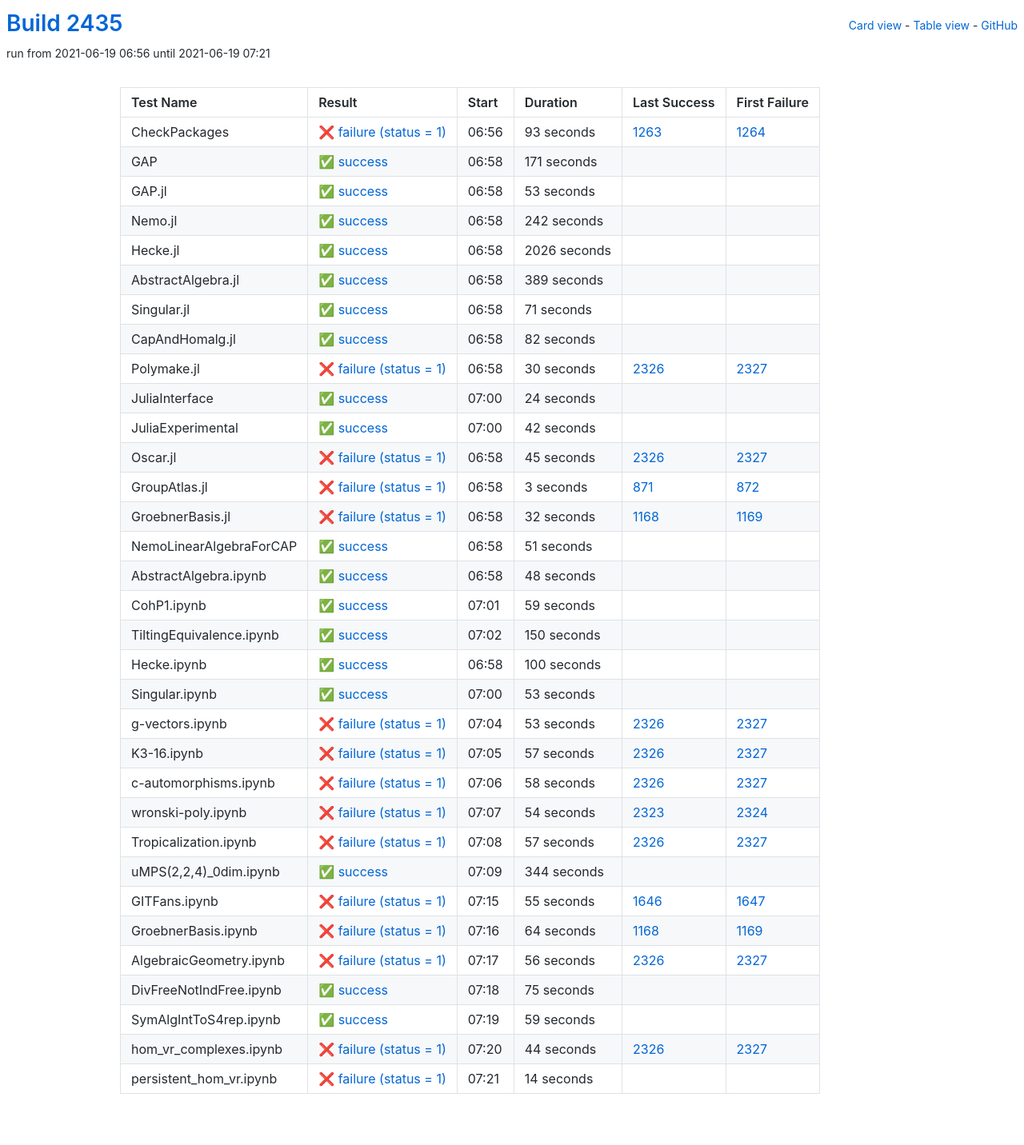
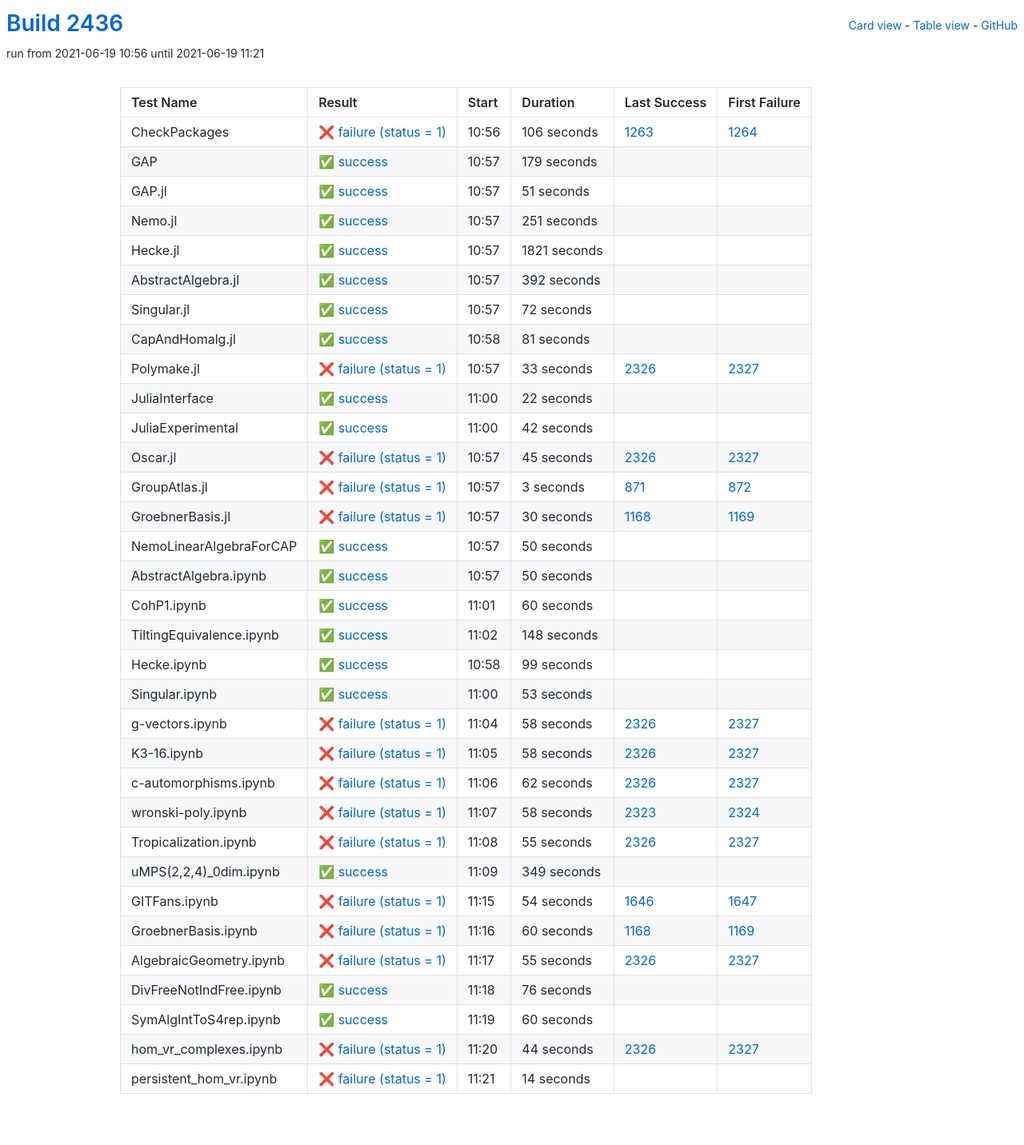
Before and after one commit to oscar-system/oscar-ci-status-stable, a Jekyll site: the page built from table.html, in a window 1280 px wide. Shown: the whole page at 80% size. Built offline with Jekyll 4.4.1, drawn with Linux system fonts in a browser that asks for light colours.

Commit message:
Build #2436

```diff
--- a/_data/ci.yml
+++ b/_data/ci.yml
@@ -1,6 +1,6 @@
 ---
-build: 2435
-build_url: https://oscarci.mathematik.uni-kl.de/job/oscar-stable/2435/
+build: 2436
+build_url: https://oscarci.mathematik.uni-kl.de/job/oscar-stable/2436/
 job: oscar-stable
 organization: oscar-system
 repo: oscar-ci-status-stable
@@ -8,128 +8,128 @@ repourl: https://github.com/oscar-system/oscar-ci-status-stable
 tests:
 - name: CheckPackages
   id: checkpackages
-  log: https://oscarci.mathematik.uni-kl.de/job/oscar-stable/2435/artifact/logs/build-2435/CheckPackages.log
-  start: 2021-06-19 06:56
+  log: https://oscarci.mathematik.uni-kl.de/job/oscar-stable/2436/artifact/logs/build-2436/CheckPackages.log
+  start: 2021-06-19 10:56
   success: false
   exitcode: 1
   status: failure
-  duration: 93
+  duration: 106
   last_success: 1263
   last_success_url: https://oscarci.mathematik.uni-kl.de/job/oscar-stable/1263/
   first_failure: 1264
   first_failure_url: https://oscarci.mathematik.uni-kl.de/job/oscar-stable/1264/
 - name: GAP
   id: gap
-  log: https://oscarci.mathematik.uni-kl.de/job/oscar-stable/2435/artifact/logs/build-2435/GAP.log
-  start: 2021-06-19 06:58
+  log: https://oscarci.mathematik.uni-kl.de/job/oscar-stable/2436/artifact/logs/build-2436/GAP.log
+  start: 2021-06-19 10:57
   success: true
   exitcode: 0
   status: success
-  duration: 171
+  duration: 179
   last_success: false
   last_success_url:
   first_failure: false
   first_failure_url:
 - name: GAP.jl
   id: gap-jl
-  log: https://oscarci.mathematik.uni-kl.de/job/oscar-stable/2435/artifact/logs/build-2435/GAP.jl.log
-  start: 2021-06-19 06:58
+  log: https://oscarci.mathematik.uni-kl.de/job/oscar-stable/2436/artifact/logs/build-2436/GAP.jl.log
+  start: 2021-06-19 10:57
   success: true
   exitcode: 0
   status: success
-  duration: 53
+  duration: 51
   last_success: false
   last_success_url:
   first_failure: false
   first_failure_url:
 - name: Nemo.jl
   id: nemo-jl
-  log: https://oscarci.mathematik.uni-kl.de/job/oscar-stable/2435/artifact/logs/build-2435/Nemo.jl.log
-  start: 2021-06-19 06:58
+  log: https://oscarci.mathematik.uni-kl.de/job/oscar-stable/2436/artifact/logs/build-2436/Nemo.jl.log
+  start: 2021-06-19 10:57
   success: true
   exitcode: 0
   status: success
-  duration: 242
+  duration: 251
   last_success: false
   last_success_url:
   first_failure: false
   first_failure_url:
 - name: Hecke.jl
   id: hecke-jl
-  log: https://oscarci.mathematik.uni-kl.de/job/oscar-stable/2435/artifact/logs/build-2435/Hecke.jl.log
-  start: 2021-06-19 06:58
+  log: https://oscarci.mathematik.uni-kl.de/job/oscar-stable/2436/artifact/logs/build-2436/Hecke.jl.log
+  start: 2021-06-19 10:57
   success: true
   exitcode: 0
   status: success
-  duration: 2026
+  duration: 1821
   last_success: false
   last_success_url:
   first_failure: false
   first_failure_url:
 - name: AbstractAlgebra.jl
   id: abstractalgebra-jl
-  log: https://oscarci.mathematik.uni-kl.de/job/oscar-stable/2435/artifact/logs/build-2435/AbstractAlgebra.jl.log
-  start: 2021-06-19 06:58
+  log: https://oscarci.mathematik.uni-kl.de/job/oscar-stable/2436/artifact/logs/build-2436/AbstractAlgebra.jl.log
+  start: 2021-06-19 10:57
   success: true
   exitcode: 0
   status: success
-  duration: 389
+  duration: 392
   last_success: false
   last_success_url:
   first_failure: false
   first_failure_url:
 - name: Singular.jl
   id: singular-jl
-  log: https://oscarci.mathematik.uni-kl.de/job/oscar-stable/2435/artifact/logs/build-2435/Singular.jl.log
-  start: 2021-06-19 06:58
+  log: https://oscarci.mathematik.uni-kl.de/job/oscar-stable/2436/artifact/logs/build-2436/Singular.jl.log
+  start: 2021-06-19 10:57
   success: true
   exitcode: 0
   status: success
-  duration: 71
+  duration: 72
   last_success: false
   last_success_url:
   first_failure: false
   first_failure_url:
 - name: CapAndHomalg.jl
   id: capandhomalg-jl
-  log: https://oscarci.mathematik.uni-kl.de/job/oscar-stable/2435/artifact/logs/build-2435/CapAndHomalg.jl.log
-  start: 2021-06-19 06:58
+  log: https://oscarci.mathematik.uni-kl.de/job/oscar-stable/2436/artifact/logs/build-2436/CapAndHomalg.jl.log
+  start: 2021-06-19 10:58
   success: true
   exitcode: 0
   status: success
-  duration: 82
+  duration: 81
   last_success: false
   last_success_url:
   first_failure: false
   first_failure_url:
 - name: Polymake.jl
   id: polymake-jl
-  log: https://oscarci.mathematik.uni-kl.de/job/oscar-stable/2435/artifact/logs/build-2435/Polymake.jl.log
-  start: 2021-06-19 06:58
+  log: https://oscarci.mathematik.uni-kl.de/job/oscar-stable/2436/artifact/logs/build-2436/Polymake.jl.log
+  start: 2021-06-19 10:57
   success: false
   exitcode: 1
   status: failure
-  duration: 30
+  duration: 33
   last_success: 2326
   last_success_url: https://oscarci.mathematik.uni-kl.de/job/oscar-stable/2326/
   first_failure: 2327
   first_failure_url: https://oscarci.mathematik.uni-kl.de/job/oscar-stable/2327/
 - name: JuliaInterface
   id: juliainterface
-  log: https://oscarci.mathematik.uni-kl.de/job/oscar-stable/2435/artifact/logs/build-2435/JuliaInterface.log
-  start: 2021-06-19 07:00
+  log: https://oscarci.mathematik.uni-kl.de/job/oscar-stable/2436/artifact/logs/build-2436/JuliaInterface.log
+  start: 2021-06-19 11:00
   success: true
   exitcode: 0
   status: success
-  duration: 24
+  duration: 22
   last_success: false
   last_success_url:
   first_failure: false
   first_failure_url:
 - name: JuliaExperimental
   id: juliaexperimental
-  log: https://oscarci.mathematik.uni-kl.de/job/oscar-stable/2435/artifact/logs/build-2435/JuliaExperimental.log
-  start: 2021-06-19 07:00
+  log: https://oscarci.mathematik.uni-kl.de/job/oscar-stable/2436/artifact/logs/build-2436/JuliaExperimental.log
+  start: 2021-06-19 11:00
   success: true
   exitcode: 0
   status: success
@@ -140,8 +140,8 @@ tests:
   first_failure_url:
 - name: Oscar.jl
   id: oscar-jl
-  log: https://oscarci.mathematik.uni-kl.de/job/oscar-stable/2435/artifact/logs/build-2435/Oscar.jl.log
-  start: 2021-06-19 06:58
+  log: https://oscarci.mathematik.uni-kl.de/job/oscar-stable/2436/artifact/logs/build-2436/Oscar.jl.log
+  start: 2021-06-19 10:57
   success: false
   exitcode: 1
   status: failure
@@ -152,8 +152,8 @@ tests:
   first_failure_url: https://oscarci.mathematik.uni-kl.de/job/oscar-stable/2327/
 - name: GroupAtlas.jl
   id: groupatlas-jl
-  log: https://oscarci.mathematik.uni-kl.de/job/oscar-stable/2435/artifact/logs/build-2435/GroupAtlas.jl.log
-  start: 2021-06-19 06:58
+  log: https://oscarci.mathematik.uni-kl.de/job/oscar-stable/2436/artifact/logs/build-2436/GroupAtlas.jl.log
+  start: 2021-06-19 10:57
   success: false
   exitcode: 1
   status: failure
@@ -164,80 +164,80 @@ tests:
   first_failure_url: https://oscarci.mathematik.uni-kl.de/job/oscar-stable/872/
 - name: GroebnerBasis.jl
   id: groebnerbasis-jl
-  log: https://oscarci.mathematik.uni-kl.de/job/oscar-stable/2435/artifact/logs/build-2435/GroebnerBasis.jl.log
-  start: 2021-06-19 06:58
+  log: https://oscarci.mathematik.uni-kl.de/job/oscar-stable/2436/artifact/logs/build-2436/GroebnerBasis.jl.log
+  start: 2021-06-19 10:57
   success: false
   exitcode: 1
   status: failure
-  duration: 32
+  duration: 30
   last_success: 1168
   last_success_url: https://oscarci.mathematik.uni-kl.de/job/oscar-stable/1168/
   first_failure: 1169
   first_failure_url: https://oscarci.mathematik.uni-kl.de/job/oscar-stable/1169/
 - name: NemoLinearAlgebraForCAP
   id: nemolinearalgebraforcap
-  log: https://oscarci.mathematik.uni-kl.de/job/oscar-stable/2435/artifact/logs/build-2435/NemoLinearAlgebraForCAP.log
-  start: 2021-06-19 06:58
+  log: https://oscarci.mathematik.uni-kl.de/job/oscar-stable/2436/artifact/logs/build-2436/NemoLinearAlgebraForCAP.log
+  start: 2021-06-19 10:57
   success: true
   exitcode: 0
   status: success
-  duration: 51
+  duration: 50
   last_success: false
   last_success_url:
   first_failure: false
   first_failure_url:
 - name: AbstractAlgebra.ipynb
   id: abstractalgebra-ipynb
-  log: https://oscarci.mathematik.uni-kl.de/job/oscar-stable/2435/artifact/logs/build-2435/AbstractAlgebra.ipynb.log
-  start: 2021-06-19 06:58
+  log: https://oscarci.mathematik.uni-kl.de/job/oscar-stable/2436/artifact/logs/build-2436/AbstractAlgebra.ipynb.log
+  start: 2021-06-19 10:57
   success: true
   exitcode: 0
   status: success
-  duration: 48
+  duration: 50
   last_success: false
   last_success_url:
   first_failure: false
   first_failure_url:
 - name: CohP1.ipynb
   id: cohp1-ipynb
-  log: https://oscarci.mathematik.uni-kl.de/job/oscar-stable/2435/artifact/logs/build-2435/CohP1.ipynb.log
-  start: 2021-06-19 07:01
+  log: https://oscarci.mathematik.uni-kl.de/job/oscar-stable/2436/artifact/logs/build-2436/CohP1.ipynb.log
+  start: 2021-06-19 11:01
   success: true
   exitcode: 0
   status: success
-  duration: 59
+  duration: 60
   last_success: false
   last_success_url:
   first_failure: false
   first_failure_url:
 - name: TiltingEquivalence.ipynb
   id: tiltingequivalence-ipynb
-  log: https://oscarci.mathematik.uni-kl.de/job/oscar-stable/2435/artifact/logs/build-2435/TiltingEquivalence.ipynb.log
-  start: 2021-06-19 07:02
+  log: https://oscarci.mathematik.uni-kl.de/job/oscar-stable/2436/artifact/logs/build-2436/TiltingEquivalence.ipynb.log
+  start: 2021-06-19 11:02
   success: true
   exitcode: 0
   status: success
-  duration: 150
+  duration: 148
   last_success: false
   last_success_url:
   first_failure: false
   first_failure_url:
 - name: Hecke.ipynb
   id: hecke-ipynb
-  log: https://oscarci.mathematik.uni-kl.de/job/oscar-stable/2435/artifact/logs/build-2435/Hecke.ipynb.log
-  start: 2021-06-19 06:58
+  log: https://oscarci.mathematik.uni-kl.de/job/oscar-stable/2436/artifact/logs/build-2436/Hecke.ipynb.log
+  start: 2021-06-19 10:58
   success: true
   exitcode: 0
   status: success
-  duration: 100
+  duration: 99
   last_success: false
   last_success_url:
   first_failure: false
   first_failure_url:
 - name: Singular.ipynb
   id: singular-ipynb
-  log: https://oscarci.mathematik.uni-kl.de/job/oscar-stable/2435/artifact/logs/build-2435/Singular.ipynb.log
-  start: 2021-06-19 07:00
+  log: https://oscarci.mathematik.uni-kl.de/job/oscar-stable/2436/artifact/logs/build-2436/Singular.ipynb.log
+  start: 2021-06-19 11:00
   success: true
   exitcode: 0
   status: success
@@ -248,32 +248,8 @@ tests:
   first_failure_url:
 - name: g-vectors.ipynb
   id: g-vectors-ipynb
-  log: https://oscarci.mathematik.uni-kl.de/job/oscar-stable/2435/artifact/logs/build-2435/g-vectors.ipynb.log
-  start: 2021-06-19 07:04
-  success: false
-  exitcode: 1
-  status: failure
-  duration: 53
-  last_success: 2326
-  last_success_url: https://oscarci.mathematik.uni-kl.de/job/oscar-stable/2326/
-  first_failure: 2327
-  first_failure_url: https://oscarci.mathematik.uni-kl.de/job/oscar-stable/2327/
-- name: K3-16.ipynb
-  id: k3-16-ipynb
-  log: https://oscarci.mathematik.uni-kl.de/job/oscar-stable/2435/artifact/logs/build-2435/K3-16.ipynb.log
-  start: 2021-06-19 07:05
-  success: false
-  exitcode: 1
-  status: failure
-  duration: 57
-  last_success: 2326
-  last_success_url: https://oscarci.mathematik.uni-kl.de/job/oscar-stable/2326/
-  first_failure: 2327
-  first_failure_url: https://oscarci.mathematik.uni-kl.de/job/oscar-stable/2327/
-- name: c-automorphisms.ipynb
-  id: c-automorphisms-ipynb
-  log: https://oscarci.mathematik.uni-kl.de/job/oscar-stable/2435/artifact/logs/build-2435/c-automorphisms.ipynb.log
-  start: 2021-06-19 07:06
+  log: https://oscarci.mathematik.uni-kl.de/job/oscar-stable/2436/artifact/logs/build-2436/g-vectors.ipynb.log
+  start: 2021-06-19 11:04
   success: false
   exitcode: 1
   status: failure
@@ -282,106 +258,130 @@ tests:
   last_success_url: https://oscarci.mathematik.uni-kl.de/job/oscar-stable/2326/
   first_failure: 2327
   first_failure_url: https://oscarci.mathematik.uni-kl.de/job/oscar-stable/2327/
-- name: wronski-poly.ipynb
-  id: wronski-poly-ipynb
-  log: https://oscarci.mathematik.uni-kl.de/job/oscar-stable/2435/artifact/logs/build-2435/wronski-poly.ipynb.log
-  start: 2021-06-19 07:07
+- name: K3-16.ipynb
+  id: k3-16-ipynb
+  log: https://oscarci.mathematik.uni-kl.de/job/oscar-stable/2436/artifact/logs/build-2436/K3-16.ipynb.log
+  start: 2021-06-19 11:05
   success: false
   exitcode: 1
   status: failure
-  duration: 54
+  duration: 58
+  last_success: 2326
+  last_success_url: https://oscarci.mathematik.uni-kl.de/job/oscar-stable/2326/
+  first_failure: 2327
+  first_failure_url: https://oscarci.mathematik.uni-kl.de/job/oscar-stable/2327/
+- name: c-automorphisms.ipynb
+  id: c-automorphisms-ipynb
+  log: https://oscarci.mathematik.uni-kl.de/job/oscar-stable/2436/artifact/logs/build-2436/c-automorphisms.ipynb.log
+  start: 2021-06-19 11:06
+  success: false
+  exitcode: 1
+  status: failure
+  duration: 62
+  last_success: 2326
+  last_success_url: https://oscarci.mathematik.uni-kl.de/job/oscar-stable/2326/
+  first_failure: 2327
+  first_failure_url: https://oscarci.mathematik.uni-kl.de/job/oscar-stable/2327/
+- name: wronski-poly.ipynb
+  id: wronski-poly-ipynb
+  log: https://oscarci.mathematik.uni-kl.de/job/oscar-stable/2436/artifact/logs/build-2436/wronski-poly.ipynb.log
+  start: 2021-06-19 11:07
+  success: false
+  exitcode: 1
+  status: failure
+  duration: 58
   last_success: 2323
   last_success_url: https://oscarci.mathematik.uni-kl.de/job/oscar-stable/2323/
   first_failure: 2324
   first_failure_url: https://oscarci.mathematik.uni-kl.de/job/oscar-stable/2324/
 - name: Tropicalization.ipynb
   id: tropicalization-ipynb
-  log: https://oscarci.mathematik.uni-kl.de/job/oscar-stable/2435/artifact/logs/build-2435/Tropicalization.ipynb.log
-  start: 2021-06-19 07:08
+  log: https://oscarci.mathematik.uni-kl.de/job/oscar-stable/2436/artifact/logs/build-2436/Tropicalization.ipynb.log
+  start: 2021-06-19 11:08
   success: false
   exitcode: 1
   status: failure
-  duration: 57
+  duration: 55
   last_success: 2326
   last_success_url: https://oscarci.mathematik.uni-kl.de/job/oscar-stable/2326/
   first_failure: 2327
   first_failure_url: https://oscarci.mathematik.uni-kl.de/job/oscar-stable/2327/
 - name: uMPS(2,2,4)_0dim.ipynb
   id: umps-2-2-4-0dim-ipynb
-  log: https://oscarci.mathematik.uni-kl.de/job/oscar-stable/2435/artifact/logs/build-2435/uMPS-2-2-4-_0dim.ipynb.log
-  start: 2021-06-19 07:09
+  log: https://oscarci.mathematik.uni-kl.de/job/oscar-stable/2436/artifact/logs/build-2436/uMPS-2-2-4-_0dim.ipynb.log
+  start: 2021-06-19 11:09
   success: true
   exitcode: 0
   status: success
-  duration: 344
+  duration: 349
   last_success: false
   last_success_url:
   first_failure: false
   first_failure_url:
 - name: GITFans.ipynb
   id: gitfans-ipynb
-  log: https://oscarci.mathematik.uni-kl.de/job/oscar-stable/2435/artifact/logs/build-2435/GITFans.ipynb.log
-  start: 2021-06-19 07:15
+  log: https://oscarci.mathematik.uni-kl.de/job/oscar-stable/2436/artifact/logs/build-2436/GITFans.ipynb.log
+  start: 2021-06-19 11:15
   success: false
   exitcode: 1
   status: failure
-  duration: 55
+  duration: 54
   last_success: 1646
   last_success_url: https://oscarci.mathematik.uni-kl.de/job/oscar-stable/1646/
   first_failure: 1647
   first_failure_url: https://oscarci.mathematik.uni-kl.de/job/oscar-stable/1647/
 - name: GroebnerBasis.ipynb
   id: groebnerbasis-ipynb
-  log: https://oscarci.mathematik.uni-kl.de/job/oscar-stable/2435/artifact/logs/build-2435/GroebnerBasis.ipynb.log
-  start: 2021-06-19 07:16
+  log: https://oscarci.mathematik.uni-kl.de/job/oscar-stable/2436/artifact/logs/build-2436/GroebnerBasis.ipynb.log
+  start: 2021-06-19 11:16
   success: false
   exitcode: 1
   status: failure
-  duration: 64
+  duration: 60
   last_success: 1168
   last_success_url: https://oscarci.mathematik.uni-kl.de/job/oscar-stable/1168/
   first_failure: 1169
   first_failure_url: https://oscarci.mathematik.uni-kl.de/job/oscar-stable/1169/
 - name: AlgebraicGeometry.ipynb
   id: algebraicgeometry-ipynb
-  log: https://oscarci.mathematik.uni-kl.de/job/oscar-stable/2435/artifact/logs/build-2435/AlgebraicGeometry.ipynb.log
-  start: 2021-06-19 07:17
+  log: https://oscarci.mathematik.uni-kl.de/job/oscar-stable/2436/artifact/logs/build-2436/AlgebraicGeometry.ipynb.log
+  start: 2021-06-19 11:17
   success: false
   exitcode: 1
   status: failure
-  duration: 56
+  duration: 55
   last_success: 2326
   last_success_url: https://oscarci.mathematik.uni-kl.de/job/oscar-stable/2326/
   first_failure: 2327
   first_failure_url: https://oscarci.mathematik.uni-kl.de/job/oscar-stable/2327/
 - name: DivFreeNotIndFree.ipynb
   id: divfreenotindfree-ipynb
-  log: https://oscarci.mathematik.uni-kl.de/job/oscar-stable/2435/artifact/logs/build-2435/DivFreeNotIndFree.ipynb.log
-  start: 2021-06-19 07:18
+  log: https://oscarci.mathematik.uni-kl.de/job/oscar-stable/2436/artifact/logs/build-2436/DivFreeNotIndFree.ipynb.log
+  start: 2021-06-19 11:18
   success: true
   exitcode: 0
   status: success
-  duration: 75
+  duration: 76
   last_success: false
   last_success_url:
   first_failure: false
   first_failure_url:
 - name: SymAlgIntToS4rep.ipynb
   id: symalginttos4rep-ipynb
-  log: https://oscarci.mathematik.uni-kl.de/job/oscar-stable/2435/artifact/logs/build-2435/SymAlgIntToS4rep.ipynb.log
-  start: 2021-06-19 07:19
+  log: https://oscarci.mathematik.uni-kl.de/job/oscar-stable/2436/artifact/logs/build-2436/SymAlgIntToS4rep.ipynb.log
+  start: 2021-06-19 11:19
   success: true
   exitcode: 0
   status: success
-  duration: 59
+  duration: 60
   last_success: false
   last_success_url:
   first_failure: false
   first_failure_url:
 - name: hom_vr_complexes.ipynb
   id: hom-vr-complexes-ipynb
-  log: https://oscarci.mathematik.uni-kl.de/job/oscar-stable/2435/artifact/logs/build-2435/hom_vr_complexes.ipynb.log
-  start: 2021-06-19 07:20
+  log: https://oscarci.mathematik.uni-kl.de/job/oscar-stable/2436/artifact/logs/build-2436/hom_vr_complexes.ipynb.log
+  start: 2021-06-19 11:20
   success: false
   exitcode: 1
   status: failure
@@ -392,8 +392,8 @@ tests:
   first_failure_url: https://oscarci.mathematik.uni-kl.de/job/oscar-stable/2327/
 - name: persistent_hom_vr.ipynb
   id: persistent-hom-vr-ipynb
-  log: https://oscarci.mathematik.uni-kl.de/job/oscar-stable/2435/artifact/logs/build-2435/persistent_hom_vr.ipynb.log
-  start: 2021-06-19 07:21
+  log: https://oscarci.mathematik.uni-kl.de/job/oscar-stable/2436/artifact/logs/build-2436/persistent_hom_vr.ipynb.log
+  start: 2021-06-19 11:21
   success: false
   exitcode: 1
   status: failure
```
Also changed, not shown: README.md.
